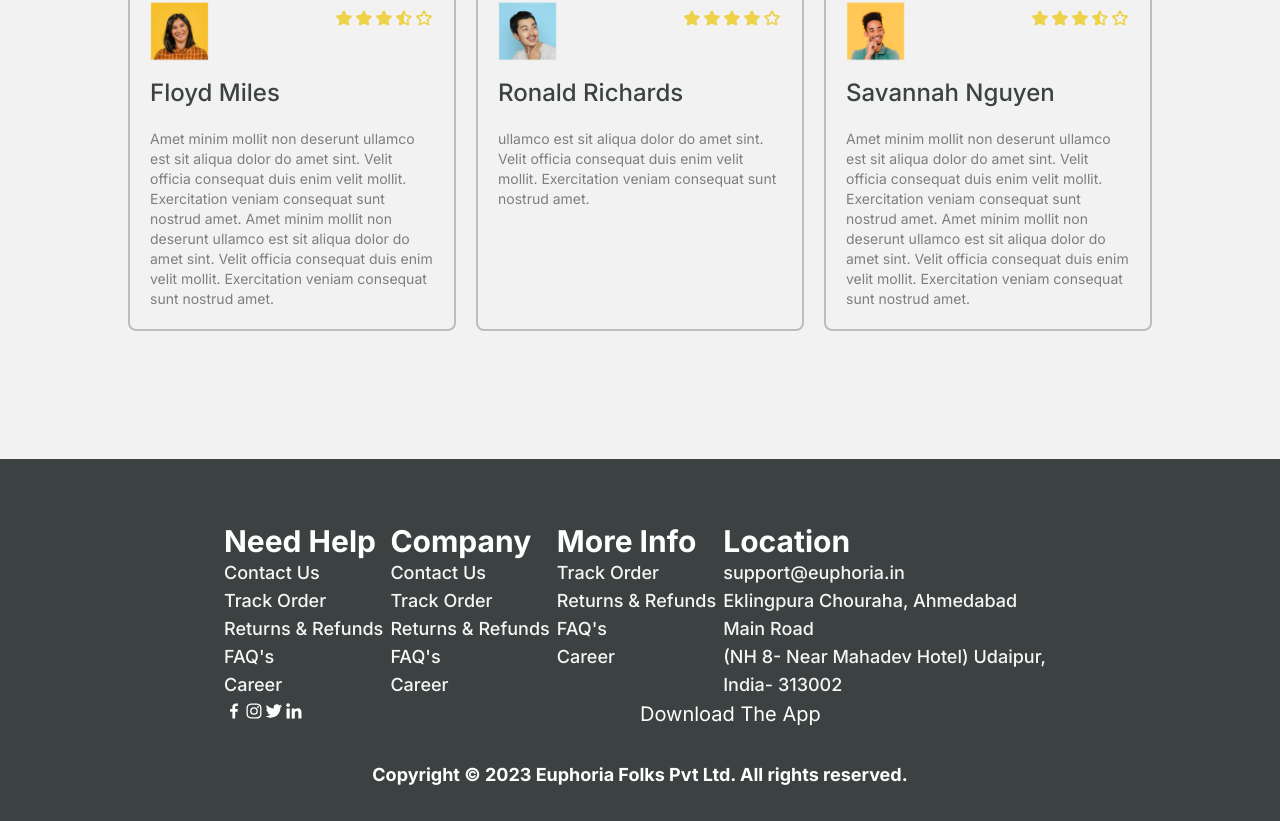
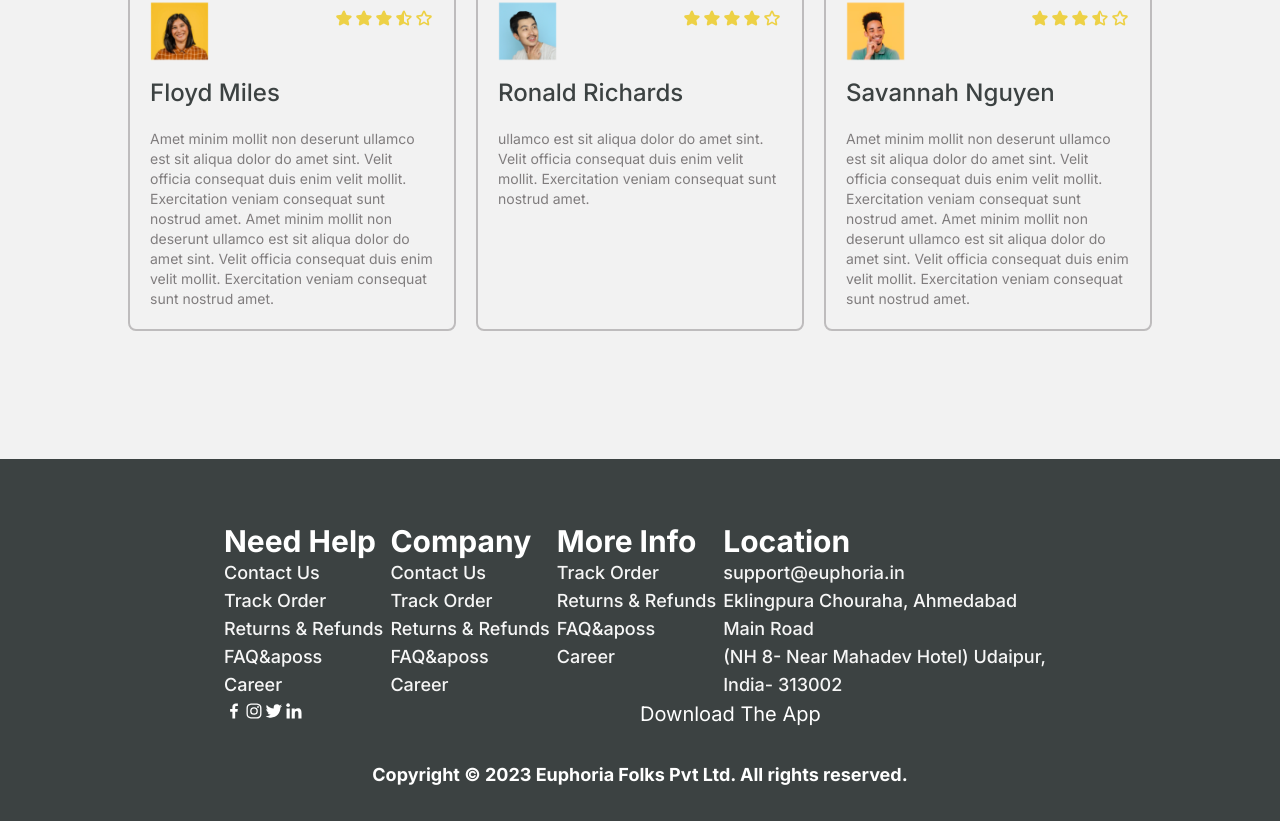
Before and after one commit to fenil-solanki/mern-ecom-project, a Next.js app in the folder client/client/: page / in a window 1280 px wide. Shown: the part 4933-5754 px from the top of the page. Built offline with nearby package versions, Linux system fonts and the light colour scheme; no server answers.

Commit message:
Update Footer.tsx

```diff
--- a/client/client/src/app/component/Footer.tsx
+++ b/client/client/src/app/component/Footer.tsx
@@ -14,7 +14,7 @@ const Footer = () => {
                             <li className="font-medium text-lg" style={{color:"#F6F6F6"}}>Contact Us</li>
                             <li className="font-medium text-lg" style={{color:"#F6F6F6"}}>Track Order</li>
                             <li className="font-medium text-lg" style={{color:"#F6F6F6"}}>Returns & Refunds</li>
-                            <li className="font-medium text-lg" style={{color:"#F6F6F6"}}>FAQ's</li>
+                            <li className="font-medium text-lg" style={{color:"#F6F6F6"}}>FAQ&aposs</li>
                             <li className="font-medium text-lg" style={{color:"#F6F6F6"}}>Career</li>
                         </ul>
                     </div>
@@ -25,7 +25,7 @@ const Footer = () => {
                         <li className="font-medium text-lg" style={{color:"#F6F6F6"}}>Contact Us</li>
                             <li className="font-medium text-lg" style={{color:"#F6F6F6"}}>Track Order</li>
                             <li className="font-medium text-lg" style={{color:"#F6F6F6"}}>Returns & Refunds</li>
-                            <li className="font-medium text-lg" style={{color:"#F6F6F6"}}>FAQ's</li>
+                            <li className="font-medium text-lg" style={{color:"#F6F6F6"}}>FAQ&aposs</li>
                             <li className="font-medium text-lg" style={{color:"#F6F6F6"}}>Career</li>
                         </ul>
 
@@ -35,7 +35,7 @@ const Footer = () => {
                         <ul>
                         <li className="font-medium text-lg" style={{color:"#F6F6F6"}}>Track Order</li>
                             <li className="font-medium text-lg" style={{color:"#F6F6F6"}}>Returns & Refunds</li>
-                            <li className="font-medium text-lg" style={{color:"#F6F6F6"}}>FAQ's</li>
+                            <li className="font-medium text-lg" style={{color:"#F6F6F6"}}>FAQ&aposs</li>
                             <li className="font-medium text-lg" style={{color:"#F6F6F6"}}>Career</li>
                             </ul>
                     </div>
```
